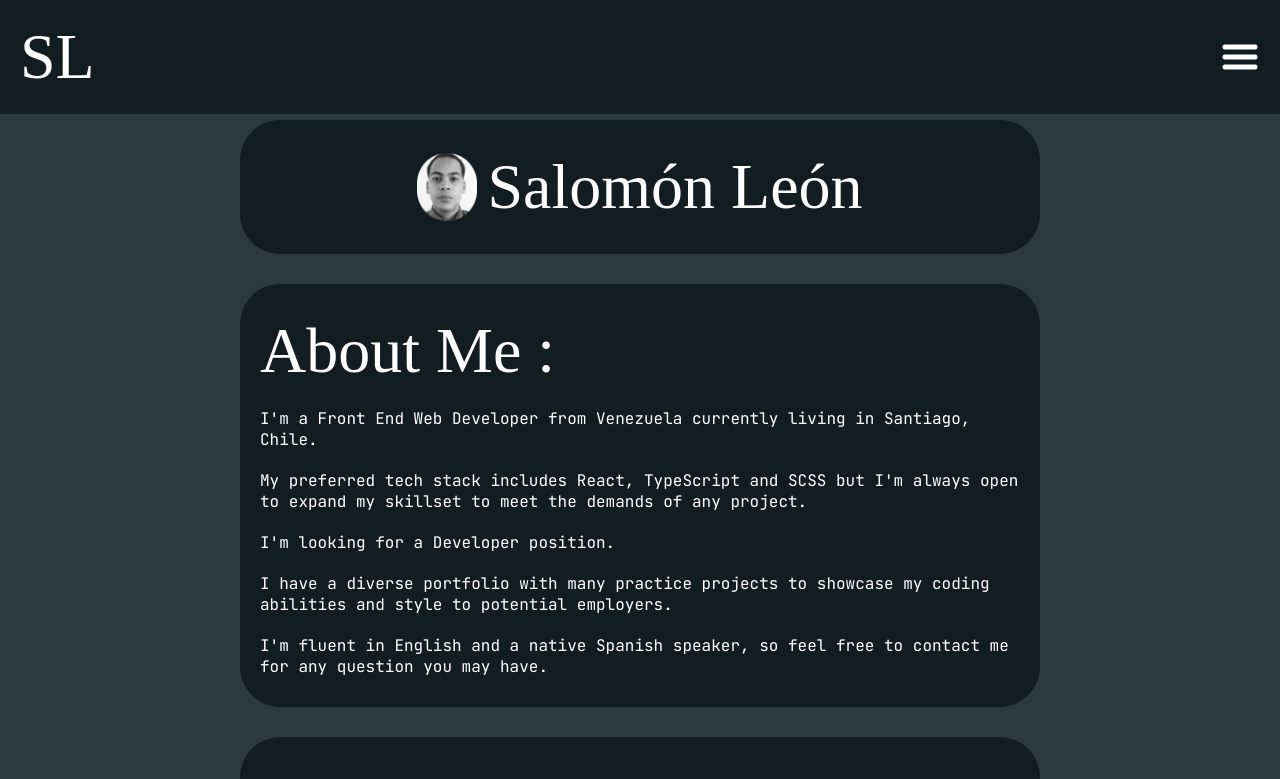
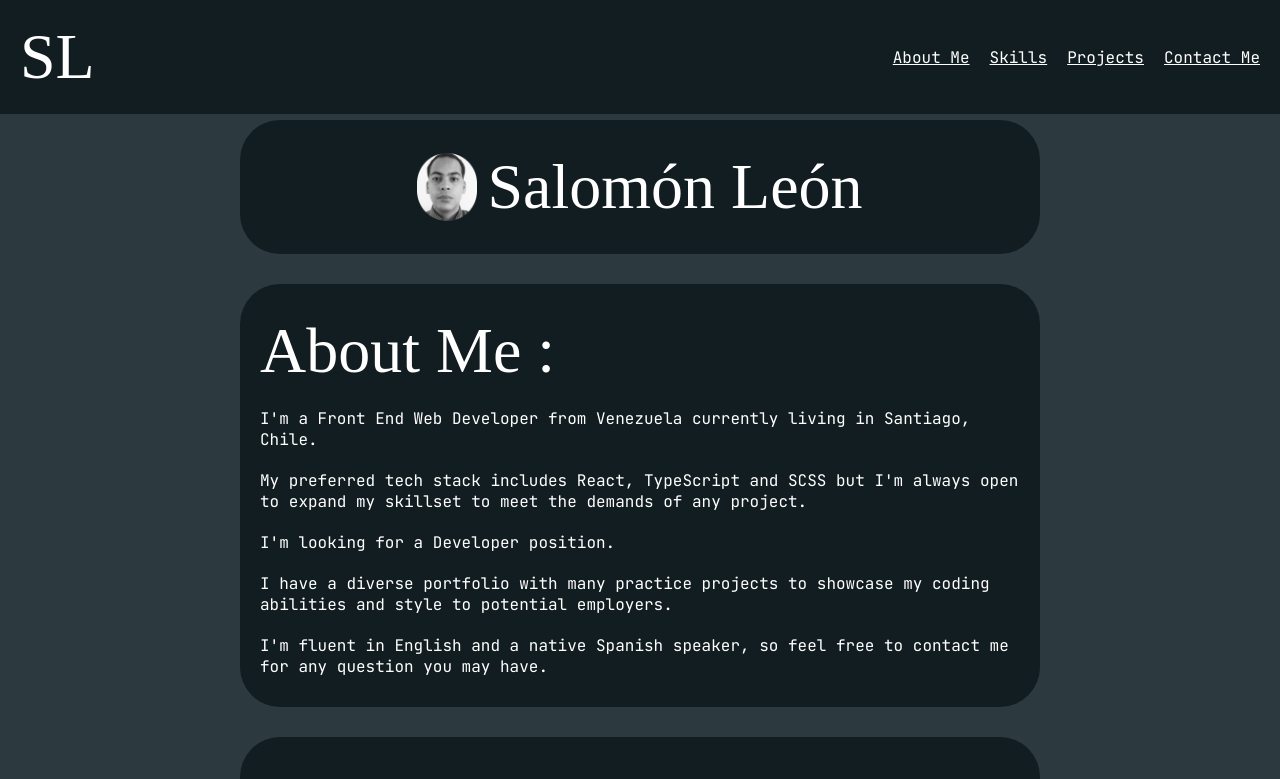
Before and after one commit to salomonalb/personal-portfolio, a React (Vite) app: page / in a window 1280 px wide. Shown: the top 779 px of the page. Built offline with nearby package versions, Linux system fonts and the light colour scheme; a web font is replaced by a local one.

Commit message:
reponsive navbar

```diff
--- a/src/components/Header.tsx
+++ b/src/components/Header.tsx
@@ -1,6 +1,6 @@
 import DrawerNav from "./DrawerNav";
 import menuIcon from "../images/icons/menu-icon.png";
-import { useState } from "react";
+import { useEffect, useState } from "react";
 
 type headerProps = {
   fullname: string;
@@ -14,6 +14,18 @@ function Header({ fullname }: headerProps) {
     .map((word) => word[0])
     .join("");
 
+
+  useEffect(() => {
+
+    function handleResize() {
+      setIsOpen(false)
+    }
+    window.addEventListener('resize', handleResize)
+    return () => {
+      window.removeEventListener('resize', handleResize)
+    }
+  }, [])
+
   function toggleNav() {
     setIsOpen((prevIsOpen) => !prevIsOpen);
   }
@@ -22,9 +34,18 @@ function Header({ fullname }: headerProps) {
     <header className="header">
       <p className="section__title">{initials}</p>
       <nav className="desk-nav">
-        <ul>
-          <li>
-            <a href="#projects">Projects</a>
+        <ul className="desk-nav__list">
+          <li className="desk-nav__item">
+            <a className="section__text" href="#about">About Me</a>
+          </li>
+          <li className="desk-nav__item">
+            <a className="section__text"  href="#skills">Skills</a>
+          </li>
+          <li className="desk-nav__item">
+            <a className="section__text" href="#projects">Projects</a>
+          </li>
+          <li className="desk-nav__item">
+            <a className="section__text" href="#contact">Contact Me</a>
           </li>
         </ul>
       </nav>
--- a/src/styles/_drawer.scss
+++ b/src/styles/_drawer.scss
@@ -12,6 +12,9 @@
   padding-block: 3rem;
   display: flex;
   flex-direction: column;
+  @media (min-width: 769px) {
+    display: none;
+  }
 
   &.--open {
     right: 0;
--- a/src/styles/_footer.scss
+++ b/src/styles/_footer.scss
@@ -6,6 +6,6 @@
   padding: 2rem;
   display: flex;
   align-items: center;
-  justify-content: start;
+  justify-content: space-between;
   gap: 6.5rem;
 }
--- a/src/styles/_header.scss
+++ b/src/styles/_header.scss
@@ -2,6 +2,14 @@
 
 .desk-nav {
   display: none;
+  @media (min-width: 769px) {
+    display: block;
+  }
+
+  &__list {
+    display: flex;
+    gap: 2rem;
+  }
 }
 
 .header {
@@ -19,5 +27,8 @@
     width: 4rem;
     background-color: transparent;
     border: none;
+    @media (min-width: 769px) {
+      display: none;
+    }
   }
 }
```
